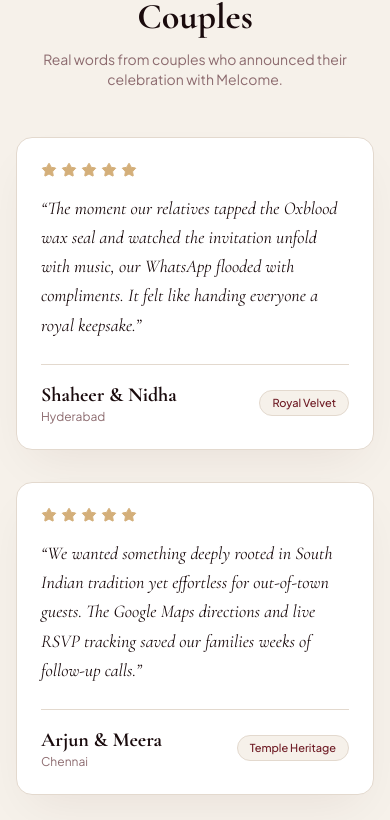
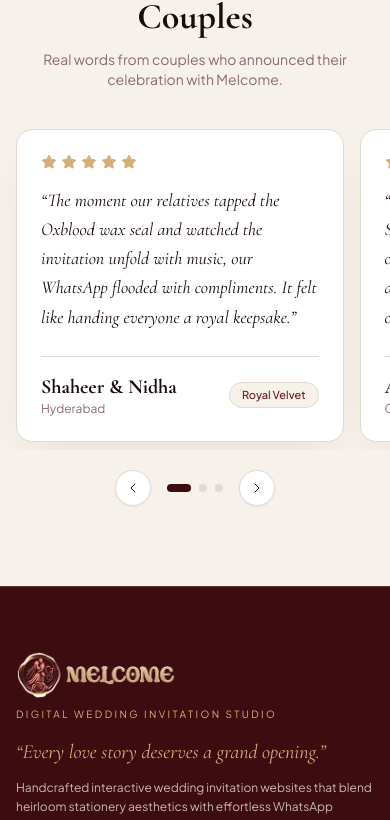
Before and after one commit to melcome-in/melcome-web, a React (Vite) app: page / in a window 390 px wide. Shown: the part 5658-6478 px from the top of the page. Built offline with nearby package versions, Linux system fonts and the light colour scheme.

Commit message:
Make Couple Stories review cards single-row with interactive mobile slider

```diff
--- a/src/App.jsx
+++ b/src/App.jsx
@@ -20,6 +20,8 @@ import {
   Music,
   Heart,
   ExternalLink,
+  ChevronLeft,
+  ChevronRight,
 } from 'lucide-react';
 import WaxSealIcon, { MelcomeLogoLockup } from './components/WaxSealIcon';
 import HeroPhoneMockup from './components/HeroPhoneMockup';
@@ -55,8 +57,45 @@ export default function App() {
   const [selectedCategory, setSelectedCategory] = useState('All');
   const [previewDemo, setPreviewDemo] = useState(null);
   const [orderDemo, setOrderDemo] = useState(null);
+  const [activeReviewIndex, setActiveReviewIndex] = useState(0);
 
   const mainRef = useRef(null);
+  const reviewsSliderRef = useRef(null);
+
+  const scrollToReviewSlide = (index) => {
+    const slider = reviewsSliderRef.current;
+    if (!slider) return;
+    const cards = slider.querySelectorAll('.review-slide-card');
+    const clampedIndex = (index + COUPLE_REVIEWS.length) % COUPLE_REVIEWS.length;
+    setActiveReviewIndex(clampedIndex);
+    if (cards[clampedIndex]) {
+      cards[clampedIndex].scrollIntoView({
+        behavior: 'smooth',
+        block: 'nearest',
+        inline: 'center',
+      });
+    }
+  };
+
+  const handleReviewsScroll = () => {
+    const slider = reviewsSliderRef.current;
+    if (!slider) return;
+    const scrollCenter = slider.scrollLeft + slider.clientWidth / 2;
+    const cards = slider.querySelectorAll('.review-slide-card');
+    let closestIdx = 0;
+    let minDistance = Infinity;
+    cards.forEach((card, idx) => {
+      const cardCenter = card.offsetLeft + card.offsetWidth / 2;
+      const dist = Math.abs(scrollCenter - cardCenter);
+      if (dist < minDistance) {
+        minDistance = dist;
+        closestIdx = idx;
+      }
+    });
+    if (closestIdx !== activeReviewIndex) {
+      setActiveReviewIndex(closestIdx);
+    }
+  };
 
   const filteredDemos =
     selectedCategory === 'All'
@@ -589,12 +628,17 @@ export default function App() {
               </p>
             </div>
 
-            {/* 3 Clean Testimonial Cards (bg-white border border-[#E3D9CE] rounded-2xl p-6) */}
-            <div className="gsap-stagger-group mt-12 grid grid-cols-1 gap-8 md:grid-cols-3">
+            {/* 3 Clean Testimonial Cards — Single-Row Mobile Slider + 3-Column Single Row on Desktop */}
+            <div className="relative mt-10 sm:mt-12">
+              <div
+                ref={reviewsSliderRef}
+                onScroll={handleReviewsScroll}
+                className="gsap-stagger-group no-scrollbar -mx-4 flex snap-x snap-mandatory gap-4 overflow-x-auto px-4 pb-2 md:mx-0 md:grid md:grid-cols-3 md:gap-8 md:overflow-visible md:px-0 md:pb-0"
+              >
                 {COUPLE_REVIEWS.map((review) => (
                   <article
                     key={review.id}
-                  className="gsap-stagger-item flex flex-col justify-between rounded-2xl border border-[#E3D9CE] bg-white p-6 shadow-editorial transition-all duration-300 hover:-translate-y-1"
+                    className="review-slide-card gsap-stagger-item flex w-[84vw] max-w-[330px] shrink-0 snap-center flex-col justify-between rounded-2xl border border-[#E3D9CE] bg-white p-6 shadow-editorial transition-all duration-300 hover:-translate-y-1 md:w-auto md:max-w-none md:shrink"
                   >
                     <div>
                       {/* 5 Champagne Gold (#D4AF7A) Stars */}
@@ -631,6 +675,49 @@ export default function App() {
                     </div>
                   </article>
                 ))}
+              </div>
+
+              {/* Mobile Slider Controls: Prev/Next Arrows & Pagination Dots */}
+              <div className="mt-5 flex items-center justify-center gap-4 md:hidden">
+                <button
+                  type="button"
+                  onClick={() => scrollToReviewSlide(activeReviewIndex - 1)}
+                  aria-label="Previous couple review"
+                  className="flex h-9 w-9 items-center justify-center rounded-full border border-[#E3D9CE] bg-white text-[#1A0B0D] shadow-sm transition-colors duration-300 hover:border-[#6E1B24] hover:bg-[#3D0C11] hover:text-[#F6F1EA]"
+                >
+                  <ChevronLeft className="h-4 w-4" strokeWidth={1.5} />
+                </button>
+
+                <div className="flex items-center gap-2" role="tablist" aria-label="Couple review slides">
+                  {COUPLE_REVIEWS.map((review, idx) => {
+                    const isActive = activeReviewIndex === idx;
+                    return (
+                      <button
+                        key={review.id}
+                        type="button"
+                        role="tab"
+                        aria-selected={isActive}
+                        aria-label={`View review from ${review.couple}`}
+                        onClick={() => scrollToReviewSlide(idx)}
+                        className={`h-2 rounded-full transition-all duration-300 ${
+                          isActive
+                            ? 'w-6 bg-[#3D0C11]'
+                            : 'w-2 bg-[#E3D9CE] hover:bg-[#8C6A6E]'
+                        }`}
+                      />
+                    );
+                  })}
+                </div>
+
+                <button
+                  type="button"
+                  onClick={() => scrollToReviewSlide(activeReviewIndex + 1)}
+                  aria-label="Next couple review"
+                  className="flex h-9 w-9 items-center justify-center rounded-full border border-[#E3D9CE] bg-white text-[#1A0B0D] shadow-sm transition-colors duration-300 hover:border-[#6E1B24] hover:bg-[#3D0C11] hover:text-[#F6F1EA]"
+                >
+                  <ChevronRight className="h-4 w-4" strokeWidth={1.5} />
+                </button>
+              </div>
             </div>
           </div>
         </section>
--- a/src/index.css
+++ b/src/index.css
@@ -39,6 +39,15 @@
   background: #8C6A6E;
 }
 
+/* Hide native scrollbar for horizontal mobile sliders */
+.no-scrollbar::-webkit-scrollbar {
+  display: none;
+}
+.no-scrollbar {
+  -ms-overflow-style: none;
+  scrollbar-width: none;
+}
+
 /* Foil shimmer accent border utility */
 .foil-gradient-line {
   background: linear-gradient(90deg, #6E1B24 0%, #D4AF7A 50%, #6E1B24 100%);
```
Lines whose indentation alone changed are shown as unchanged.
